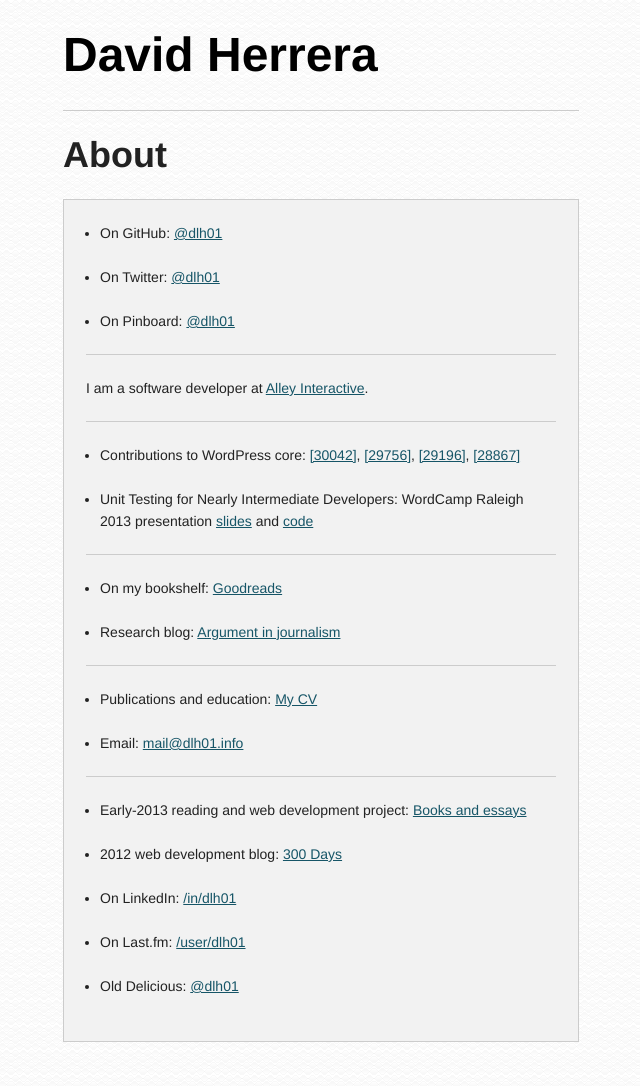
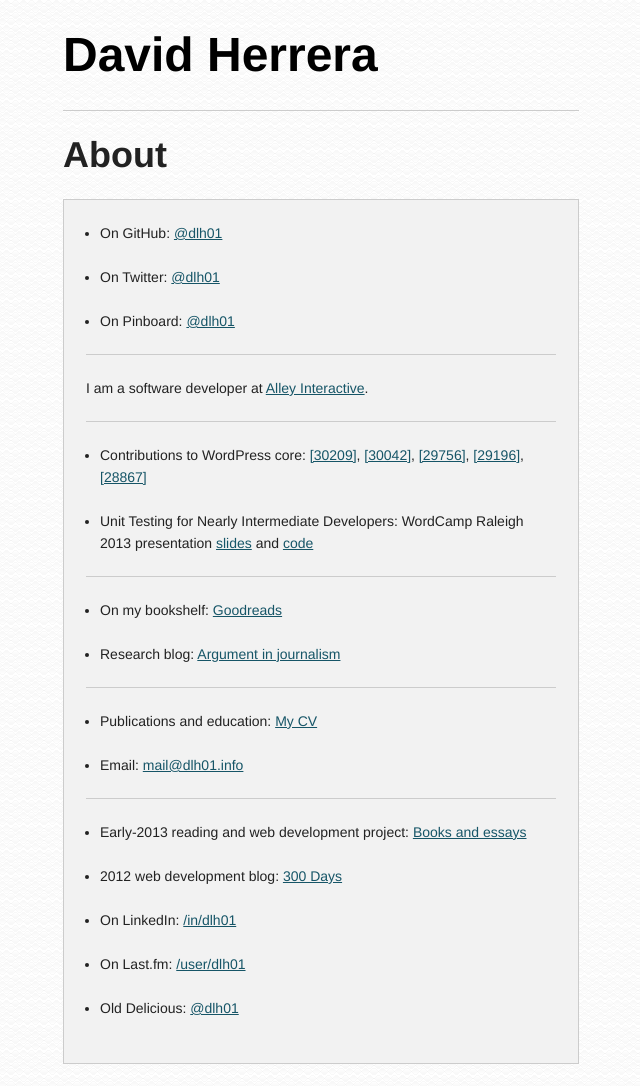
Before and after one commit to dlh01/dlh01.github.io, a Jekyll site: the page built from index.html, in a window 1280 px wide. Shown: the whole page, without its empty margins (319-959 px from the left). Built offline with Jekyll 4.4.1, drawn with Linux system fonts in a browser that asks for light colours; Markdown is read by kramdown in place of the engine named in the settings; before the commit the page ends 1064 px from its top, so only the background shows below that.

Commit message:
Add [30209]

```diff
--- a/index.html
+++ b/index.html
@@ -17,7 +17,7 @@
 
 <section class="block-sections__section">
     <ul>
-        <li>Contributions to WordPress core: <a href="https://core.trac.wordpress.org/changeset/30042">[30042]</a>, <a href="https://core.trac.wordpress.org/changeset/29756">[29756]</a>, <a href="https://core.trac.wordpress.org/changeset/29196">[29196]</a>, <a href="https://core.trac.wordpress.org/changeset/28867">[28867]</a></li>
+        <li>Contributions to WordPress core: <a href="https://core.trac.wordpress.org/changeset/30209">[30209]</a>, <a href="https://core.trac.wordpress.org/changeset/30042">[30042]</a>, <a href="https://core.trac.wordpress.org/changeset/29756">[29756]</a>, <a href="https://core.trac.wordpress.org/changeset/29196">[29196]</a>, <a href="https://core.trac.wordpress.org/changeset/28867">[28867]</a></li>
         <li>Unit Testing for Nearly Intermediate Developers: WordCamp Raleigh 2013 presentation <a href="https://speakerdeck.com/dlh01/unit-testing-for-nearly-intermediate-developers">slides</a> and <a href="https://github.com/dlh01/raleigh2013">code</a></li>
     </ul>
 </section>
```
